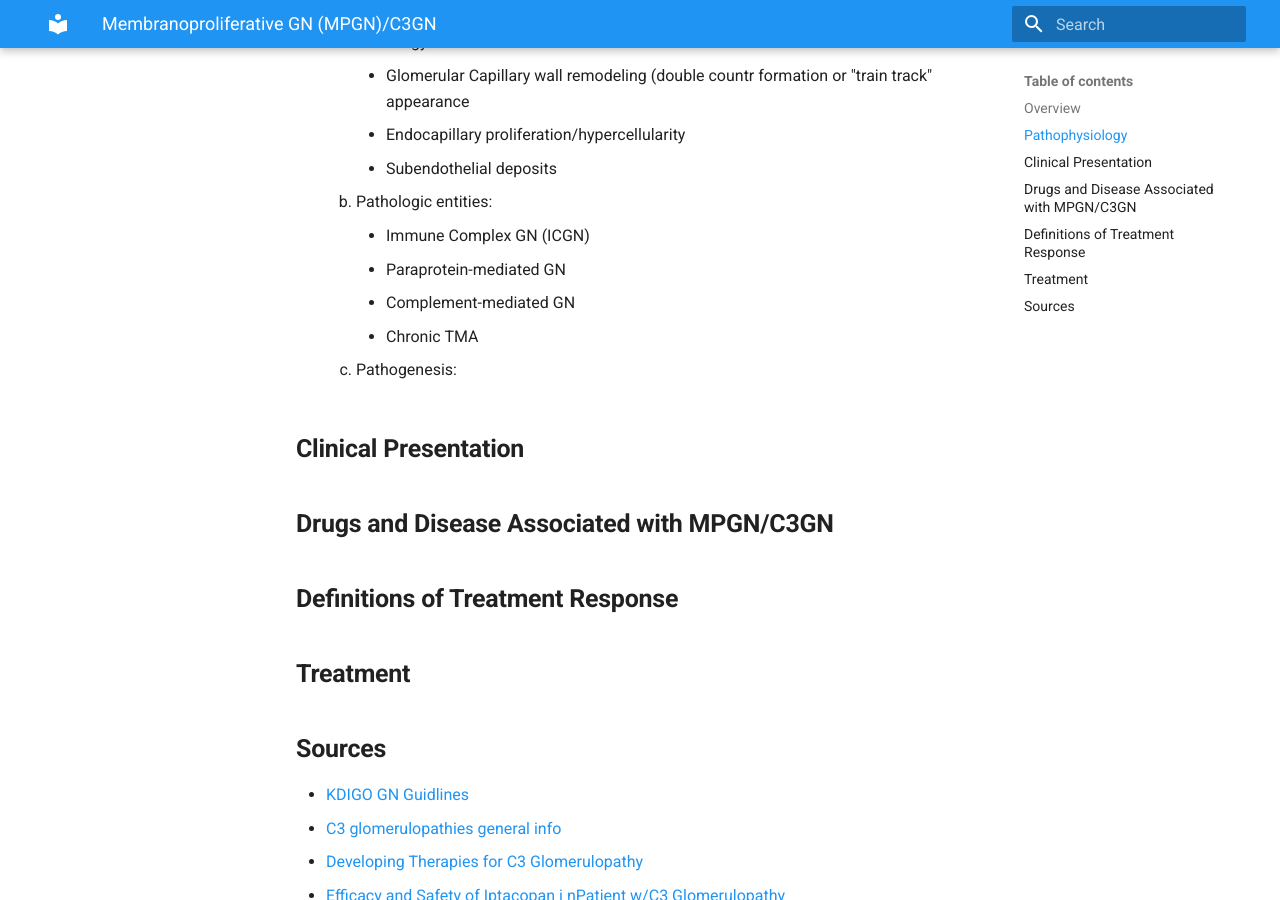
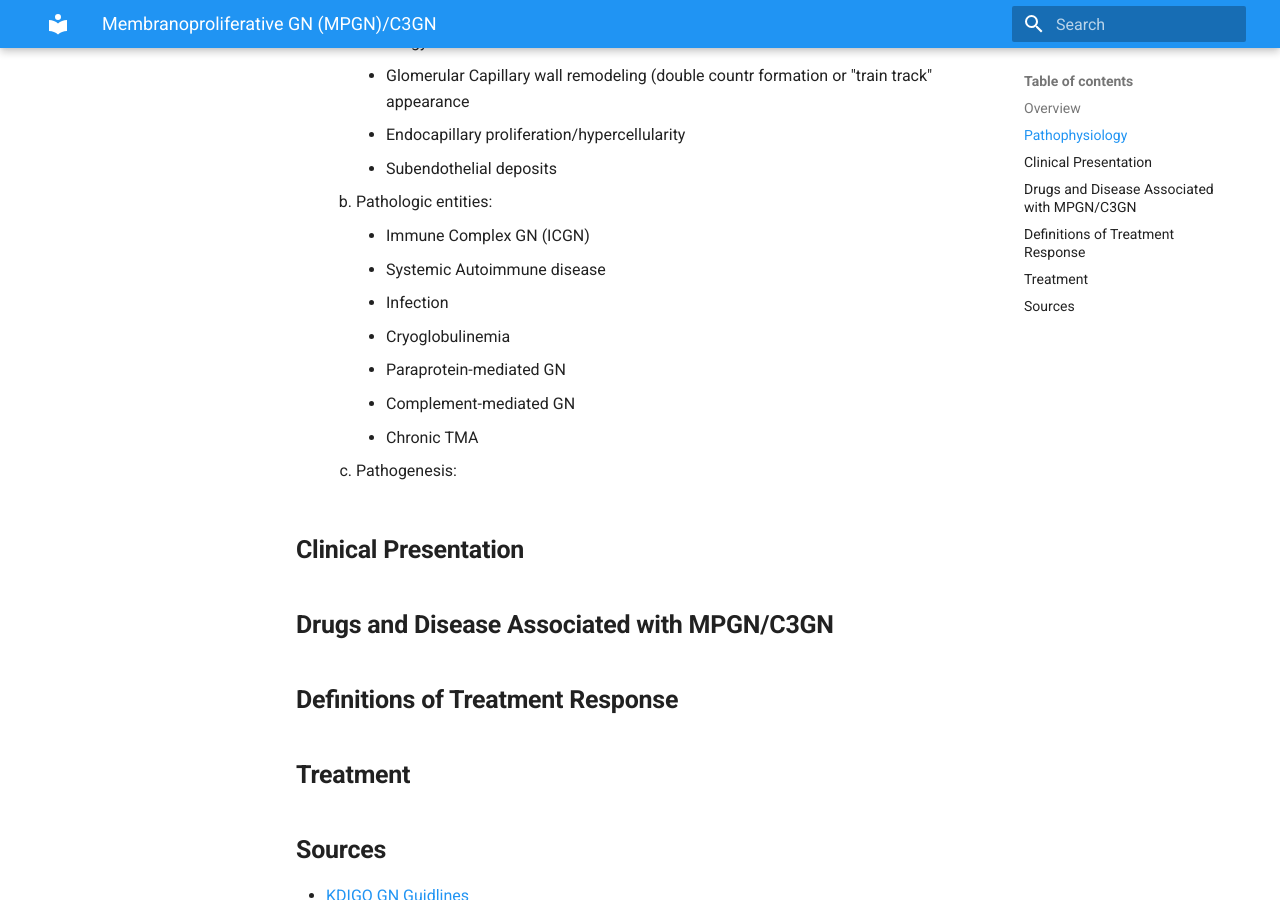
Before and after one commit to TTUNEPH2025/GN, an MkDocs documentation site: the page built from docs/MPGN-C3GN.md, in a window 1280 px wide and 900 px high, scrolled down 1116 px. Built offline with MkDocs 1.6.1 and Material for MkDocs 9.7.7, drawn with Linux system fonts in a browser that asks for light colours.

Commit message:
Update MPGN-C3GN.md

```diff
--- a/docs/MPGN-C3GN.md
+++ b/docs/MPGN-C3GN.md
@@ -25,6 +25,9 @@
         - Subendothelial deposits
     3. Pathologic entities:
         - Immune Complex GN (ICGN)
+           - Systemic Autoimmune disease
+           - Infection
+           - Cryoglobulinemia
         - Paraprotein-mediated GN
         - Complement-mediated GN
         - Chronic TMA
```
